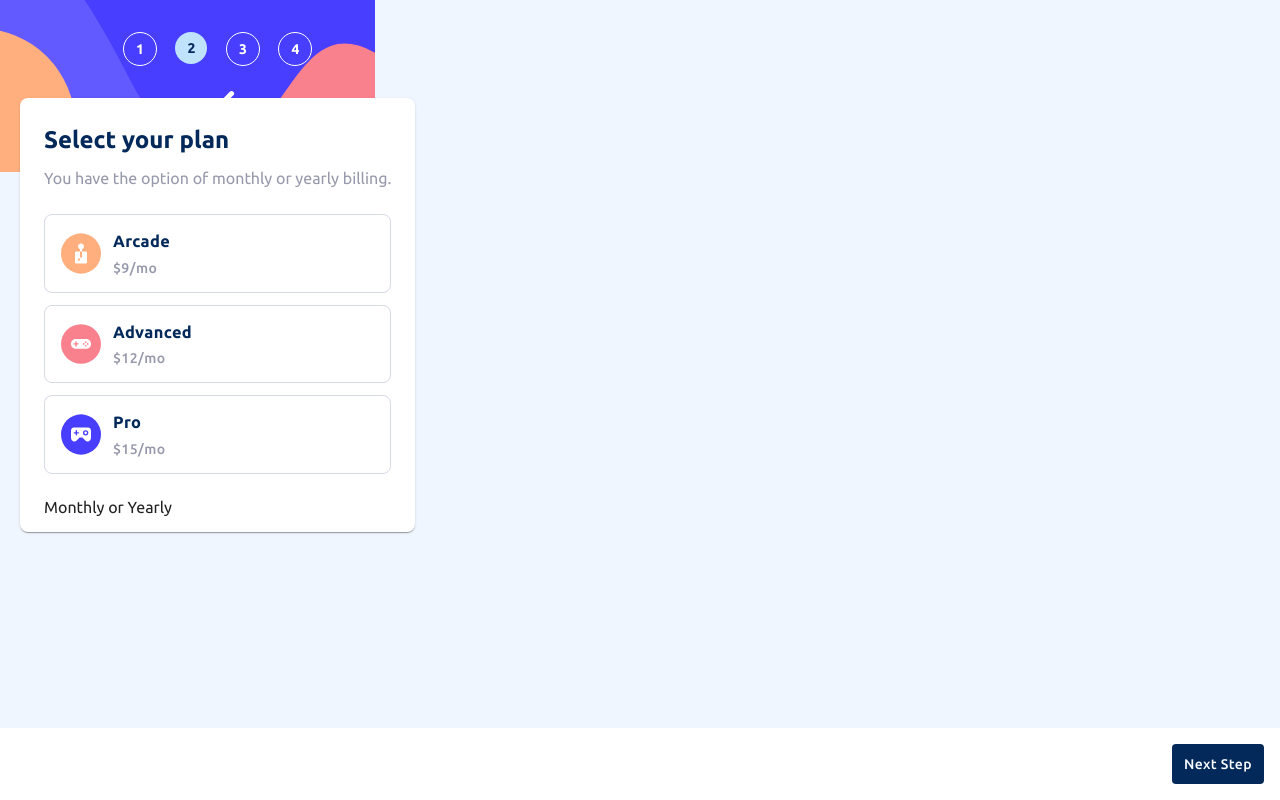
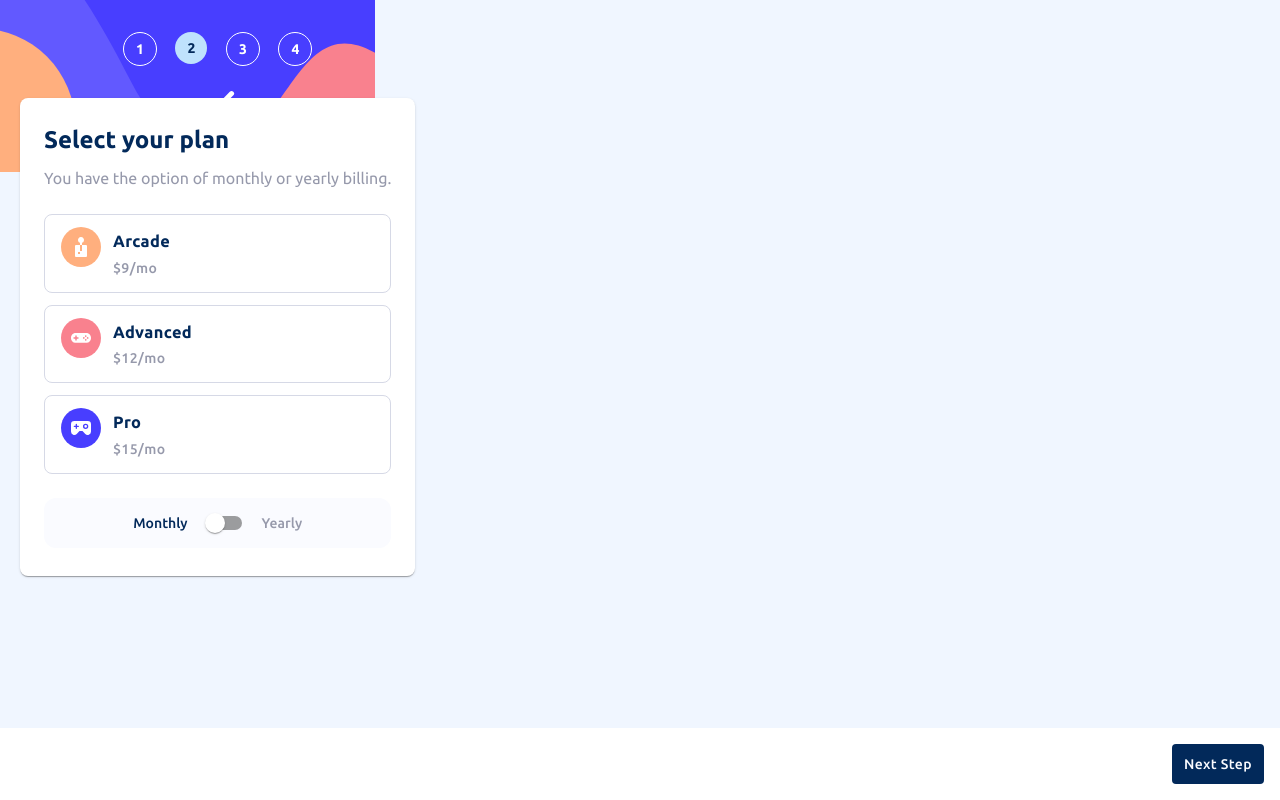
Before and after one commit to KamsiyonnaObi/multi-step-form, a React (Vite) app: page / in a window 1280 px wide. Built offline with nearby package versions, Linux system fonts and the light colour scheme.

Commit message:
chore: select a plan

```diff
--- a/global.css
+++ b/global.css
@@ -151,8 +151,34 @@ label {
   text-align: left;
 }
 
+.flex-center {
+  display: flex;
+  align-items: center;
+  justify-content: center;
+}
+
 .flex-col-center {
   display: flex;
   flex-direction: column;
   justify-content: center;
 }
+
+.switch-container {
+  gap: 8px;
+  box-sizing: border-box;
+  margin-bottom: 12px;
+  padding: 6px;
+  border-radius: 12px;
+  width: 100%;
+  background-color: var(--alabaster);
+}
+
+.switch-text {
+  font-size: 14px;
+  font-weight: 500;
+  color: var(--cool-gray);
+}
+
+.selected-switch {
+  color: var(--marine-blue) !important;
+}
--- a/src/components/selectPlan/SelectPlan.tsx
+++ b/src/components/selectPlan/SelectPlan.tsx
@@ -1,15 +1,19 @@
 import React, { useState } from "react";
 import { Button, styled } from "@mui/material";
+import Switch from "@mui/material/Switch";
 
 import { formatPrice } from "../../../utils/utils";
 
 export const SelectPlan = () => {
   const [selectedButton, setSelectedButton] = useState(1);
-
+  const [isYearly, setIsYearly] = useState(false);
   const handleButtonClick = (buttonId: number) => {
     setSelectedButton(buttonId);
   };
 
+  const onSwitchChange = () => {
+    setIsYearly((prev) => !prev);
+  };
   // Data for each plan
   const plans = [
     {
@@ -61,19 +65,41 @@ export const SelectPlan = () => {
             }}
             onClick={() => handleButtonClick(plan.id)}
           >
-            <div style={{ display: "flex", gap: "12px" }}>
+            <div
+              style={{ display: "flex", gap: "12px", alignItems: "flex-start" }}
+            >
               <img src={plan.image} alt={plan.name} />
               <div className="flex-col-center">
                 <h3 className="zero-margin">{plan.name}</h3>
                 <p className="zero-margin price-text">
-                  {formatPrice(plan.price)}
+                  {formatPrice(plan.price, isYearly)}
                 </p>
+                {isYearly && (
+                  <p className="zero-margin price-text selected-switch">
+                    2 months free
+                  </p>
+                )}
               </div>
             </div>
           </PlanButton>
         ))}
       </div>
-      <div>Monthly or Yearly</div>
+      <section className="flex-center switch-container">
+        <p
+          className={`zero-margin switch-text ${
+            !isYearly && "selected-switch"
+          }`}
+        >
+          Monthly
+        </p>
+        <Switch color="default" onChange={onSwitchChange} />
+        <p
+          className={`zero-margin switch-text ${isYearly && "selected-switch"}`}
+        >
+          {" "}
+          Yearly
+        </p>
+      </section>
     </>
   );
 };
```
